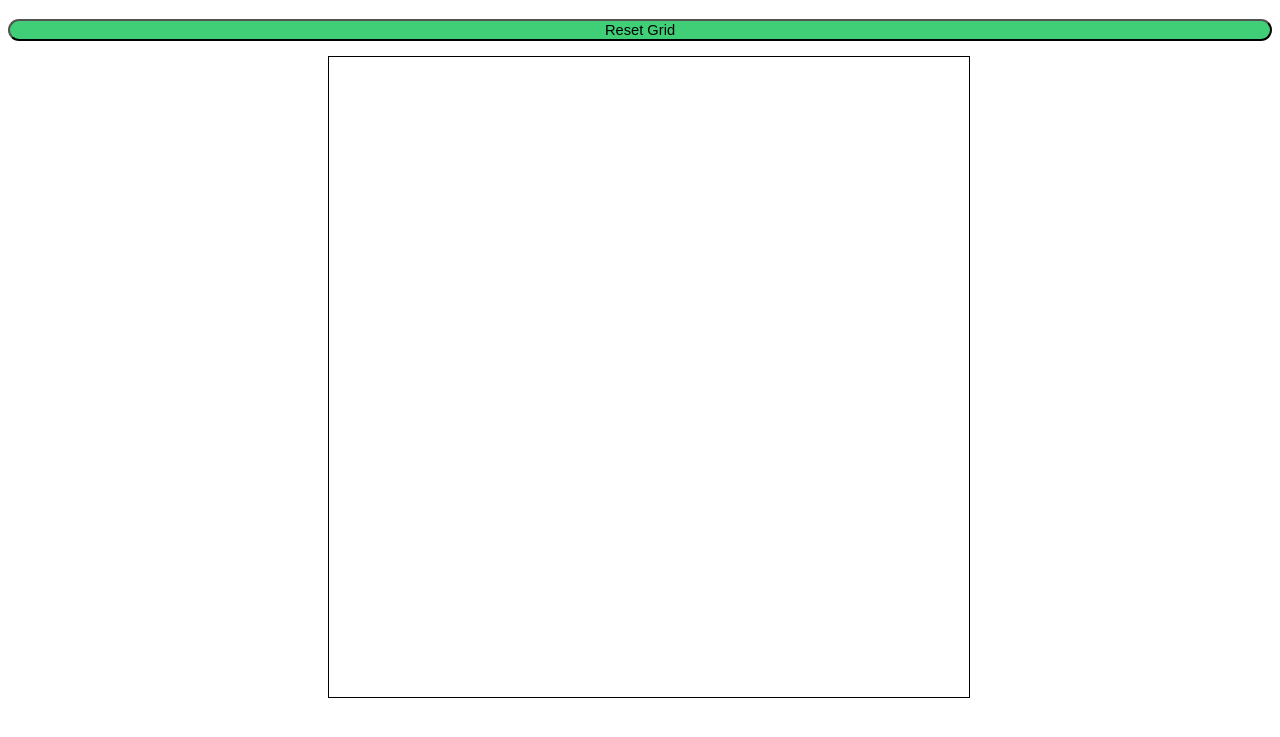
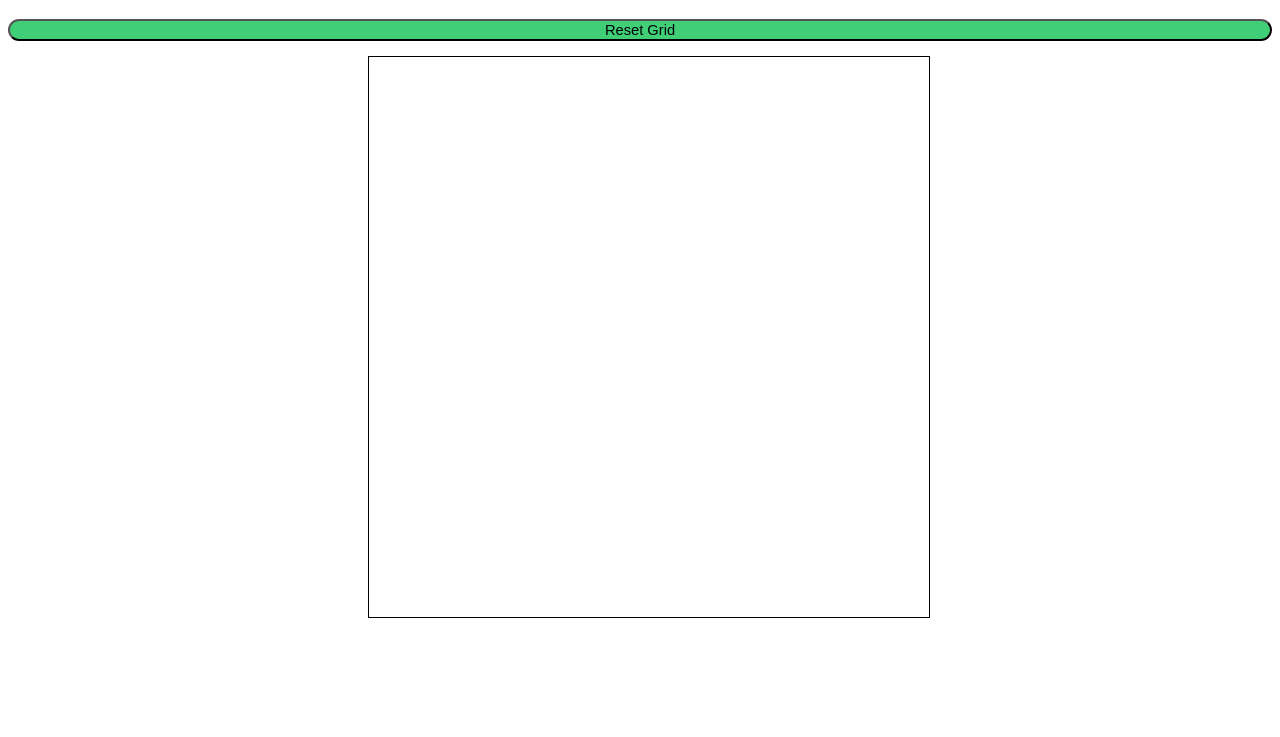
Before and after one commit to ikraamg/Etch-A-Sketch, a plain HTML site: page index.html in a window 1280 px wide. Shown: the part 63-800 px from the top of the page. Drawn offline with Linux system fonts and the light colour scheme.

Commit message:
made sketch area smaller

```diff
--- a/index.html
+++ b/index.html
@@ -24,7 +24,7 @@
 					newElem.id = `div${i}`;
 					newElem.classList = 'gridDivs';
 					// newElem.textContent = `${i}`;
-					newElem.style.height = `${80 / gridSize}vh`;
+					newElem.style.height = `${70 / gridSize}vh`;
 					newElem.style.width = 'auto';
 					newElem.addEventListener('mouseover', () => {
 						if (newElem.style.backgroundColor !== '') {
--- a/style.css
+++ b/style.css
@@ -3,9 +3,9 @@
 	border: 1px black solid;
 	grid-column-gap: 0;
 	grid-row-gap: 0;
-	width: 80vh;
+	width: 70vh;
 	position: fixed;
-	margin-left: calc(50vw - 40vh);
+	margin-left: calc(50vw - 35vh);
 	/* margin-bottom: 20vh; */
 }
 
```
